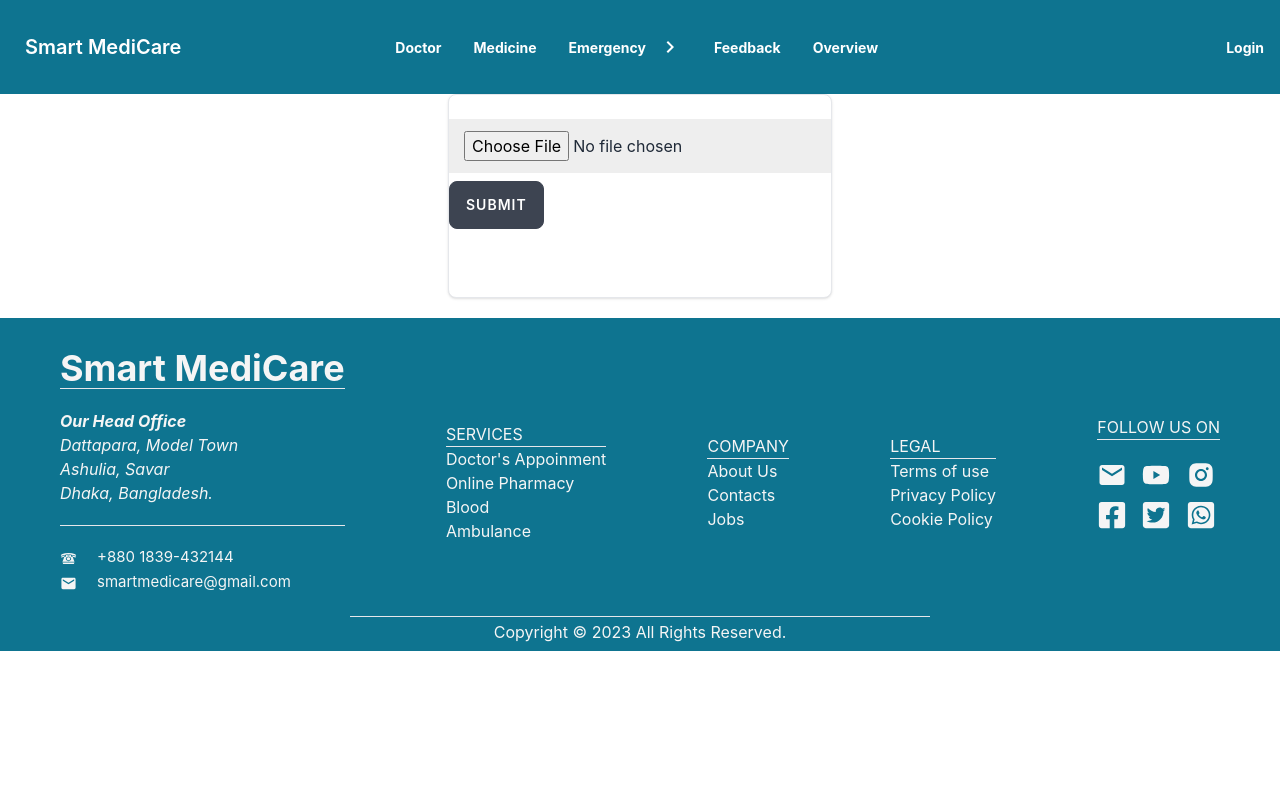
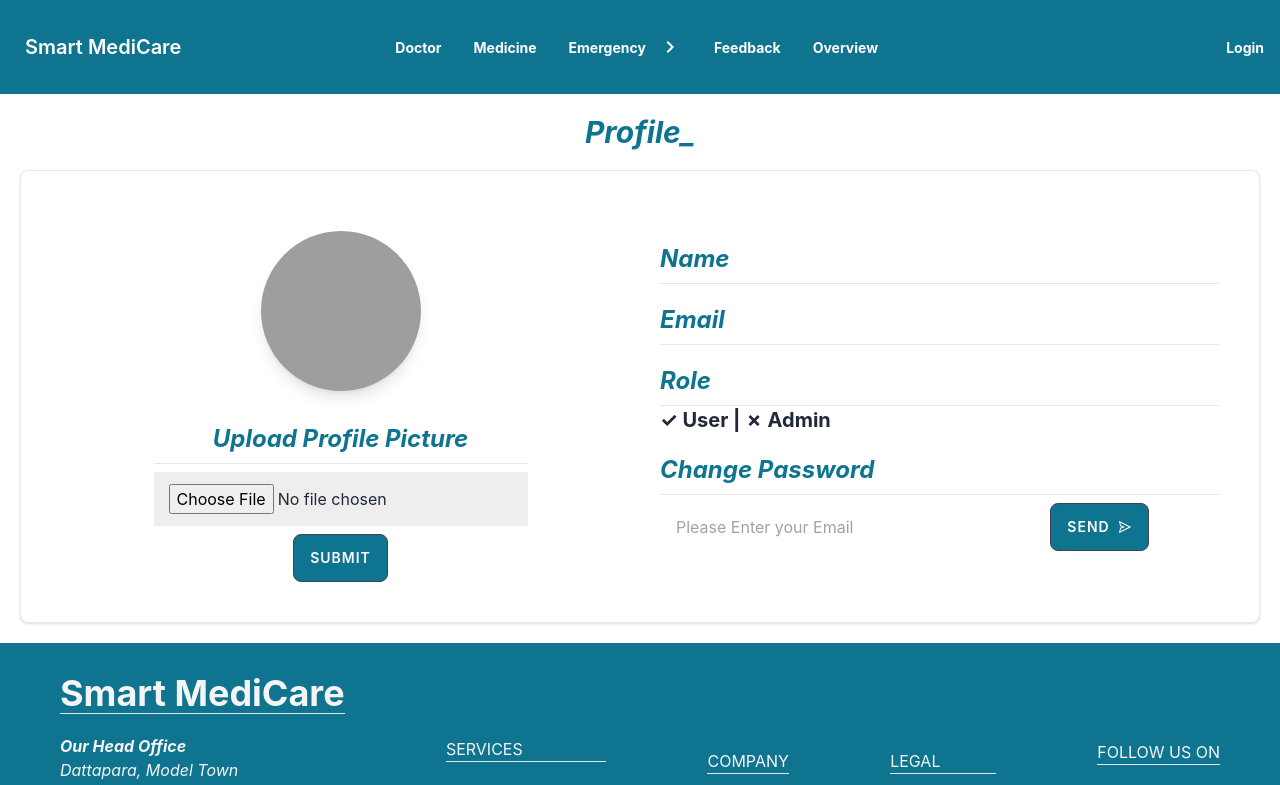
Before and after one commit to TouhedurRahman/smart-medicare-client, a React (Create React App) app: page /user/profile in a window 1280 px wide. Shown: the top 785 px of the page. Built offline with nearby package versions, Linux system fonts and the light colour scheme; no server answers; grey boxes are pictures that could not be loaded.

Commit message:
Profile udated and change some design

```diff
--- a/src/Contexts/AuthProvider.js
+++ b/src/Contexts/AuthProvider.js
@@ -4,58 +4,57 @@ import { intialstate, reducer } from "../AddCart/productCart";
 import { getAuth, createUserWithEmailAndPassword, onAuthStateChanged, updateProfile, signOut, signInWithEmailAndPassword } from "firebase/auth";
 import app from "../firebase/firebase.config";
 
-export const AuthContext = createContext()
+export const AuthContext = createContext();
+
 const auth = getAuth(app);
+
 const AuthProvider = ({ children }) => {
 	const [error, setError] = useState("");
 	const [user, setUser] = useState({});
-   const [userProfile,setProfileUser] = useState({})
+	const [userProfile, setProfileUser] = useState({});
 	const [isLoading, setIsLoading] = useState(true);
-  const [state, dispatch] = useReducer(reducer, intialstate)
+	const [state, dispatch] = useReducer(reducer, intialstate);
 
-  // signup method firebase code
-  let createUser = (email,password) => {
+	// signup method
+	let createUser = (email, password) => {
 		return createUserWithEmailAndPassword(auth, email, password)
 	}
-  const updateUser = (userInfo)=>{
-    return updateProfile(auth.currentUser,userInfo)
+
+	const updateUser = (userInfo) => {
+		return updateProfile(auth.currentUser, userInfo)
 	}
-  // signIn method firebase code
+
+	// signIn method
 	let signIn = (data) => {
 		return signInWithEmailAndPassword(auth, data.email, data.password)
+	}
 
-  }
 	//  user are running here
 	useEffect(() => {
 		const unSubscribe = onAuthStateChanged(auth, (user) => {
 			if (user) {
 				setUser(user)
-      } else {
 			}
 			setIsLoading(false)
 		});
 		return () => unSubscribe;
 	})
-  // logout code here
+
+	// logout method
 	const logOut = () => {
 		signOut(auth).then(() => {
 			setUser({})
 			window.location.reload()
-    }).catch((error) => {
-      // An error happened.
-    });
+		}).catch((error) => { });
 	}
 
 	useEffect(() => {
 		axios.get(`http://localhost:5000/api/v1/getme/${user.email}`)
-     .then(response=>{
-
+			.then(response => {
 				setProfileUser(response?.data?.user)
 			})
-     .catch(err=>{
-
-     })
-  },[user?.email])
+			.catch(err => { })
+	}, [user?.email]);
 
 	const values = {
 		createUser,
@@ -70,6 +69,7 @@ const AuthProvider = ({ children }) => {
 		signIn,
 		userProfile
 	}
+
 	return (
 		<AuthContext.Provider value={values}>
 			{children}
--- a/src/Pages/Dashboard/MakeAdmin/MakeAdmin.js
+++ b/src/Pages/Dashboard/MakeAdmin/MakeAdmin.js
@@ -46,10 +46,10 @@ const MakeAdmin = () => {
                 </div>
                 <div className='text-center'>
                     <button
-                        className="bg-blue-500 text-white p-2 hover:bg-blue-600 rounded-lg"
+                        className="bg-[#0E7490] text-white p-2 hover:bg-blue-600 rounded-lg px-10"
                         type="submit"
                     >
-                        <span className='flex flex-center align-center  '><span>Send </span> <BiSend className='mt-1' /> </span>
+                        <span className='flex flex-center align-center'><span>Send </span> <BiSend className='mt-1 ml-2' /> </span>
                     </button>
                 </div>
             </form>
--- a/src/Pages/Home/Profile/Profile.js
+++ b/src/Pages/Home/Profile/Profile.js
@@ -1,58 +1,105 @@
 import React, { useContext, useState } from 'react';
 import { AuthContext } from '../../../Contexts/AuthProvider';
+import { AiOutlineSend } from 'react-icons/ai';
 
 const Profile = () => {
-    const { userProfile } = useContext(AuthContext)
+	const { userProfile } = useContext(AuthContext);
 	const [file, setFile] = useState(null);
+
 	const handleChange = (e) => {
 		setFile(e.target.files[0]);
 	};
+
 	const handleUpload = async (e) => {
 		e.preventDefault();
 		const formData = new FormData();
 		formData.append("email", userProfile?.email);
 		formData.append("file", file);
-
 		try {
 			const res = await fetch("http://localhost:5000/api/v1/file/upload", {
 				method: "POST",
 				body: formData,
 			});
 			const data = await res.json();
-           if(data.modifiedCount==1){
-            window.location.reload()
+			if (data.modifiedCount === 1) {
+				window.location.reload();
 			}
-        } catch (err) {
-
-        }
+		} catch (err) { }
 	};
 
 	return (
-        <div className='container flex justify-center'>
-
-            <div className="w-full max-w-sm bg-white border border-gray-200 rounded-lg shadow dark:bg-gray-800 dark:border-gray-700">
-                <div className="flex justify-end px-4 pt-4">
-
-
-                    <div id="dropdown" className="z-10 hidden text-base list-none bg-white divide-y divide-gray-100 rounded-lg shadow w-44 dark:bg-gray-700">
-
+		<div>
+			<div>
+				<h3 className='text-3xl text-center text-[#0E7490] font-bold m-5'>
+					<i>
+						Profile_
+					</i>
+				</h3>
 			</div>
+			<div className='flex justify-center items-center m-5'>
+				<div className="w-full w-5/6 bg-white border border-gray-200 rounded-lg shadow dark:bg-gray-800 dark:border-gray-700 p-5">
+					<div className='w-full lg:flex justify-center items-center'>
+						<div className='w-1/2 m-5 flex justify-center items-center'>
+							{
+								userProfile?.pic
+									?
+									<div>
+										<div className='lg:flex justify-center items-center my-5'>
+											<img className="w-40 h-40 mb-3 rounded-full shadow-lg" src={userProfile?.pic} alt="Loading..." />
 										</div>
-                <div className="flex flex-col items-center pb-10">
-                     {userProfile?.pic?<img className="w-24 h-24 mb-3 rounded-full shadow-lg" src= {userProfile?.pic} alt="Bonnie image" />: <form   onSubmit={handleUpload}>
-                        <input type="file" onChange={handleChange}/>
-                        <button value="submit" className='btn'>submit</button>
+										<p className='text-center text-2xl font-bold italic my-2 text-[#0E7490]'>Update Profile Picture</p>
+										<hr></hr>
+										<form onSubmit={handleUpload}>
+											<input type="file" onChange={handleChange} />
+											<div className='text-center'>
+												<button value="submit" className='btn bg-[#0E7490]'>
+													Update
+												</button>
+											</div>
 										</form>
+									</div>
+									:
+									<div>
+										<div className='lg:flex justify-center items-center my-5'>
+											<img className="w-40 h-40 mb-3 rounded-full shadow-lg" src='https://i.ibb.co/6r3zmMg/user.jpg' alt="Loading..." />
+										</div>
+										<p className='text-center text-2xl font-bold italic my-2 text-[#0E7490]'>Upload Profile Picture</p>
+										<hr></hr>
+										<form onSubmit={handleUpload}>
+											<input type="file" onChange={handleChange} />
+											<div className='text-center'>
+												<button value="submit" className='btn bg-[#0E7490]'>
+													Submit
+												</button>
+											</div>
+										</form>
+									</div>
 							}
-
-                    <h5 className="mb-1 text-xl font-medium text-gray-900 dark:text-white"> {userProfile?.name}</h5>
-                    <span className="text-sm text-gray-500 dark:text-gray-400">{userProfile?.status}</span>
-                    <div className="flex mt-4 space-x-3 md:mt-6">
-
+						</div>
+						<div className='w-1/2 m-5'>
+							<p className='text-2xl font-bold italic my-2 text-[#0E7490]'>Name</p>
+							<hr></hr>
+							<p className="mb-5 text-xl font-bold"> {userProfile?.name}</p>
+							<p className='text-2xl font-bold italic my-2 text-[#0E7490]'>Email</p>
+							<hr></hr>
+							<p className="mb-5 text-xl font-bold">{userProfile?.email}</p>
+							<p className='text-2xl font-bold italic my-2 text-[#0E7490]'>Role</p>
+							<hr></hr>
+							<p className="mb-5 text-xl font-bold">
+								{
+									(userProfile?.status) === 'admin' ? "✓ Admin | ✓ User" : "✓ User | ✗ Admin"
+								}
+							</p>
+							<p className='text-2xl font-bold italic my-2 text-[#0E7490]'>Change Password</p>
+							<hr></hr>
+							<div className='flex justify-between items-center'>
+								<input type="text" placeholder="Please Enter your Email" className="input input-border w-full max-w-xs rounded-full" />
+								<button value="submit" className='btn mx-auto bg-[#0E7490]'>Send <AiOutlineSend className="ml-2" /></button>
 							</div>
 						</div>
 					</div>
-
+				</div>
+			</div>
 		</div>
 	);
 };
--- a/src/Pages/Shared/Footer/Footer.js
+++ b/src/Pages/Shared/Footer/Footer.js
@@ -36,30 +36,39 @@ const Footer = () => {
                     </div>
                 </div>
                 <div className='lg:block hidden'>
+                    <div className='mb-5'>
                         <h6>SERVICES</h6>
                         <hr></hr>
+                    </div>
                     <p className='link link-hover'>Doctor's Appoinment</p>
                     <p className='link link-hover'>Online Pharmacy</p>
                     <p className='link link-hover'>Blood</p>
                     <p className='link link-hover'>Ambulance</p>
                 </div>
                 <div className='lg:block hidden'>
+                    <div className='mb-5'>
                         <h6>COMPANY</h6>
                         <hr></hr>
+                    </div>
                     <p className='link link-hover'>About Us</p>
                     <p className='link link-hover'>Contacts</p>
                     <p className='link link-hover'>Jobs</p>
                 </div>
                 <div className='lg:block hidden'>
+                    <div className='mb-5'>
                         <h6>LEGAL</h6>
                         <hr></hr>
+                    </div>
+
                     <p className='link link-hover'>Terms of use</p>
                     <p className='link link-hover'>Privacy Policy</p>
                     <p className='link link-hover'>Cookie Policy</p>
                 </div>
                 <div className='get-touch'>
+                    <div className='mb-5'>
                         <h6>FOLLOW US ON</h6>
                         <hr></hr>
+                    </div>
                     <div className='get-touch-icons mt-5 mb-5' style={{ fontSize: "30px" }}>
                         <MdEmail style={{ cursor: "pointer" }}></MdEmail>
                         <AiFillYoutube style={{ cursor: "pointer" }}></AiFillYoutube>
@@ -71,7 +80,7 @@ const Footer = () => {
                 </div>
             </div>
             <hr className='w-1/2 mx-auto' />
-            <div className='text-center'>
+            <div className='text-center my-5'>
                 <p className='text-xl'><small>Copyright © {year} All Rights Reserved.</small></p>
             </div>
         </div>
```
Lines whose indentation alone changed are shown as unchanged.
